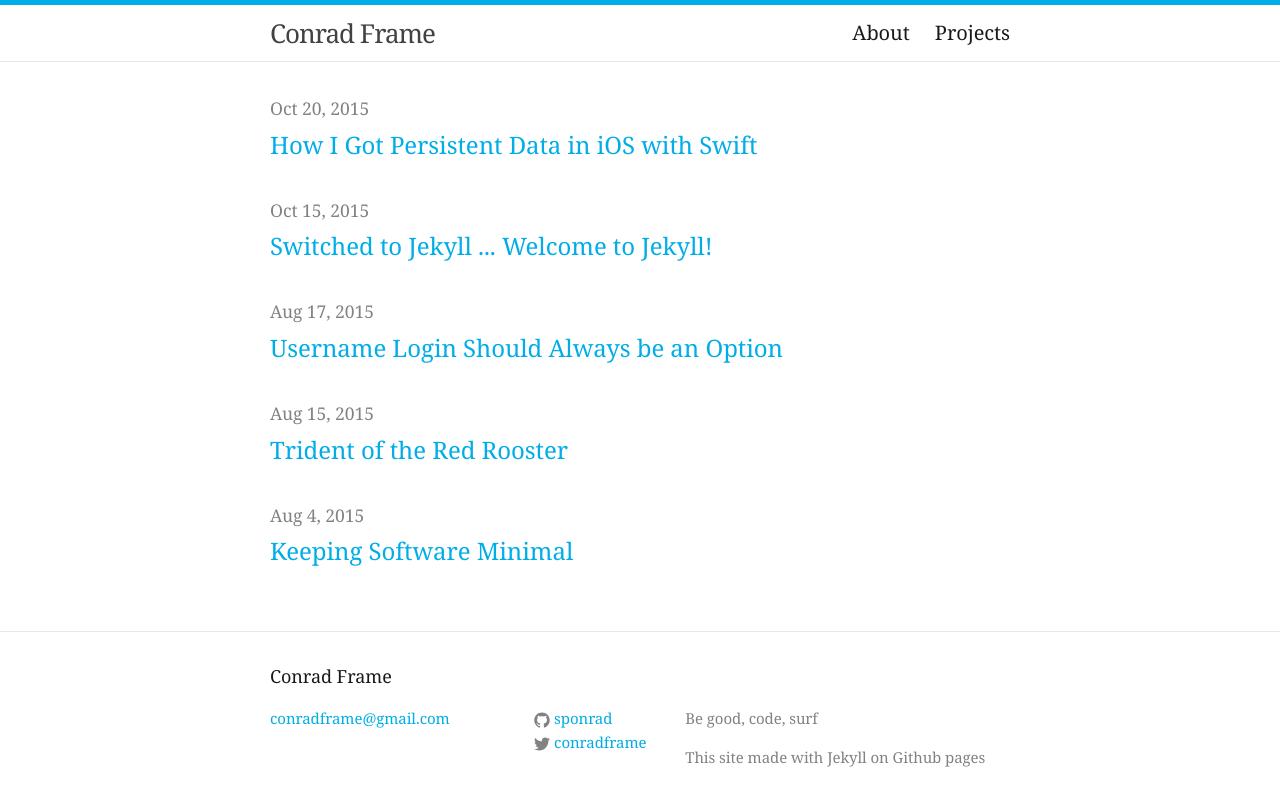
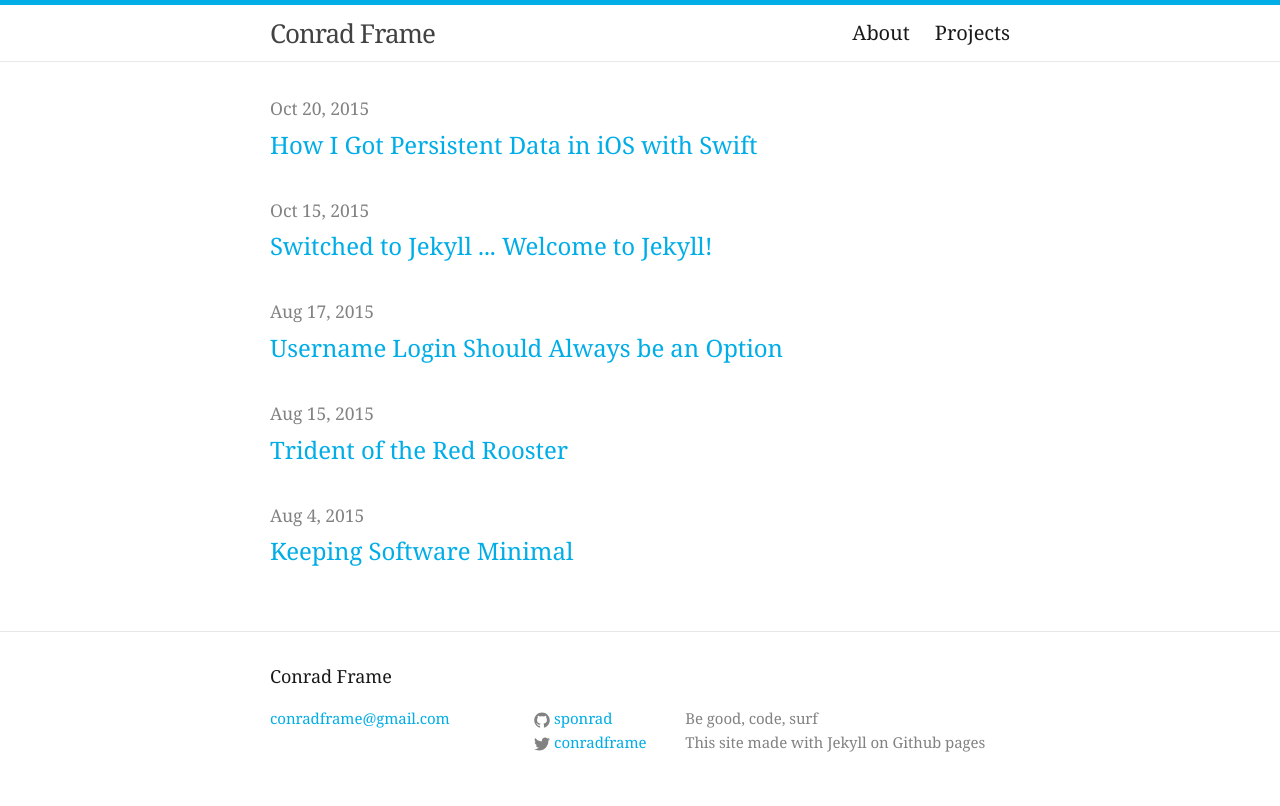
Before and after one commit to sponrad/sponrad.github.io, a Jekyll site: the page built from index.html, in a window 1280 px wide. Shown: the top 806 px of the page. Built offline with Jekyll 4.4.1, drawn with Linux system fonts in a browser that asks for light colours.

Commit message:
playing with spacing

```diff
--- a/_includes/footer.html
+++ b/_includes/footer.html
@@ -45,8 +45,7 @@
       </div>
 
       <div class="footer-col  footer-col-3">
-        <p class="text">{{ site.description }}</p>
-        <p class="text">This site made with Jekyll on Github pages</p>
+        <p class="text">{{ site.description }}<br>This site made with Jekyll on Github pages</p>
       </div>
     </div>
 
--- a/_sass/_base.scss
+++ b/_sass/_base.scss
@@ -35,6 +35,10 @@ p, blockquote, pre,
 ul, ol, dl, figure,
 %vertical-rhythm {
     margin-bottom: $spacing-unit / 2;
+}
+
+p {
+    margin-bottom: $spacing-unit;
 }
 
 
```
